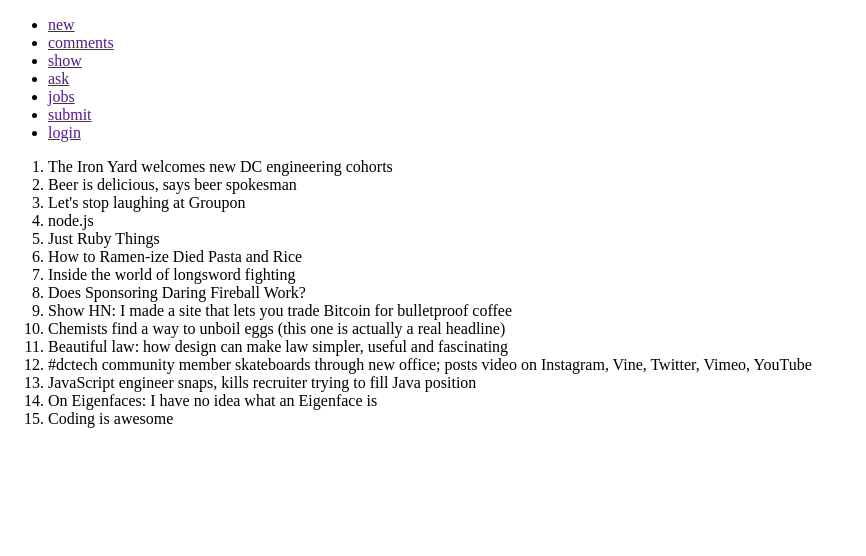
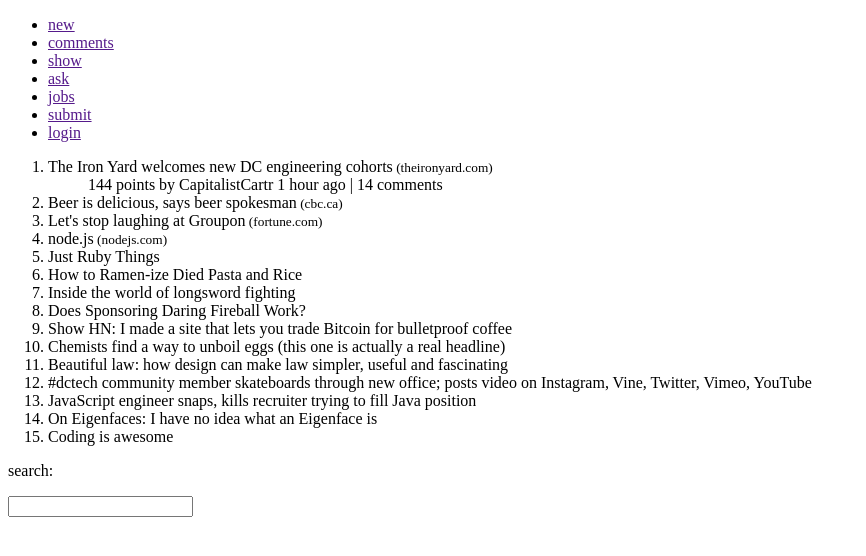
Before and after one commit to nickycadavillo/Iron-News, a plain HTML site: page index.html in a window 1280 px wide. Shown: the whole page, without its empty margins (0-866 px from the left). Drawn offline with Linux system fonts and the light colour scheme; a script that the page names is missing.

Commit message:
adding flow content to li for website link and status

```diff
--- a/index.html
+++ b/index.html
@@ -22,10 +22,15 @@
     </header>
 
     <ol>
-      <li>The Iron Yard welcomes new DC engineering cohorts</li>
-      <li>Beer is delicious, says beer spokesman</li>
-      <li>Let's stop laughing at Groupon</li>
-      <li>node.js</li>
+      <li>The Iron Yard welcomes new DC engineering cohorts<small> (theironyard.com)</small></li>
+      <!-- https://developer.mozilla.org/en-US/docs/Web/HTML/Element/li
+          Found that permitted content in a <li> is flow content such as <small> -->
+        <ul>
+          <li=currentstatus>144 points by CapitalistCartr 1 hour ago | 14 comments</li>
+        </ul>
+      <li>Beer is delicious, says beer spokesman<small> (cbc.ca)</small></li>
+      <li>Let's stop laughing at Groupon<small> (fortune.com)</small></li>
+      <li>node.js<small> (nodejs.com)</small></li>
       <li>Just Ruby Things</li>
       <li>How to Ramen-ize Died Pasta and Rice</li>
       <li>Inside the world of longsword fighting</li>
@@ -39,5 +44,11 @@
       <li>On Eigenfaces: I have no idea what an Eigenface is</li>
       <li>Coding is awesome</li>
     </ol>
+
+    <footer>
+      <p>search:</p>
+      <input type="search" name="search"/>
+    </footer>
+
   </body>
 </html>
```
